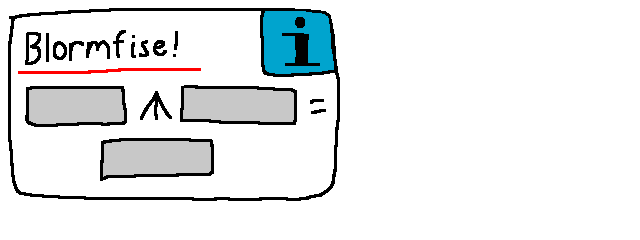
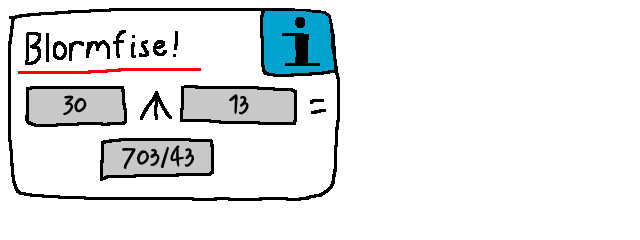
Before and after one commit to subtyree/blormfission, a plain HTML site: page index.html in a window 1280 px wide. Shown: the whole page, without its empty margins (0-640 px from the left). Drawn offline with Linux system fonts and the light colour scheme.

Commit message:
oops- forgot something

```diff
--- a/index.html
+++ b/index.html
@@ -7,9 +7,9 @@
 	</head>
 	<body>
 		<div id='blormfission'>
-			<input type='text' class='blormfission-number' id='blormfission-x' style='top: 80px; left: 20px;'>
-			<input type='text' class='blormfission-number' id='blormfission-y' style='top: 80px; left: 175px;'>
-			<span type='text' class='blormfission-number' id='blormfission-r' style='top: 132px; left: 98px;'></span>
+			<input type='text' pattern='\d*' value='30' class='blormfission-number' id='blormfission-x'>
+			<input type='text' pattern='\d*' value='13' class='blormfission-number' id='blormfission-y'>
+			<span type='text' class='blormfission-number' id='blormfission-r'>703/43</span>
 			<div id='blormfission-popup-button'></div>
 			<img draggable='false' src='ui.png'>
 			<img id='blormfission-popup' draggable='false' src='popup.png' style='display: none;'>
```
